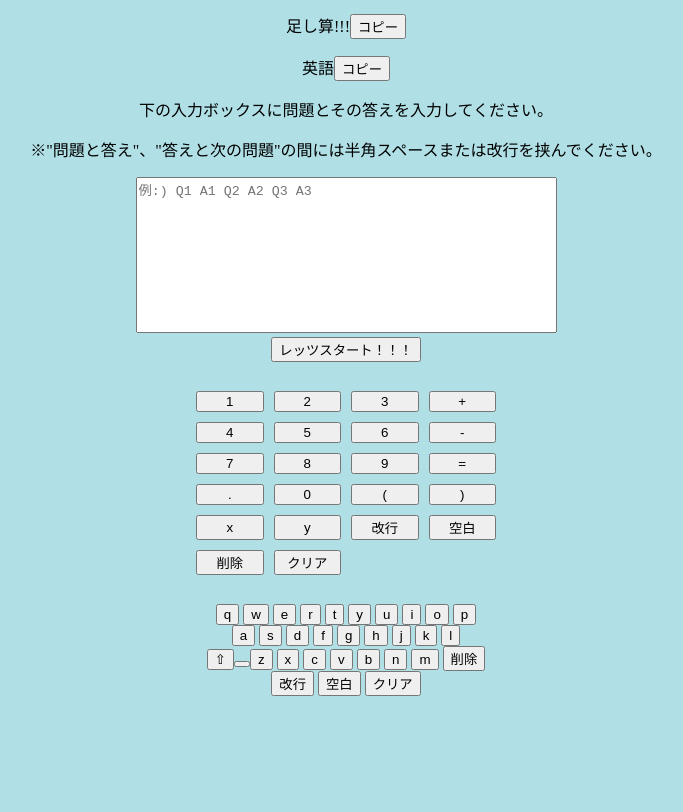
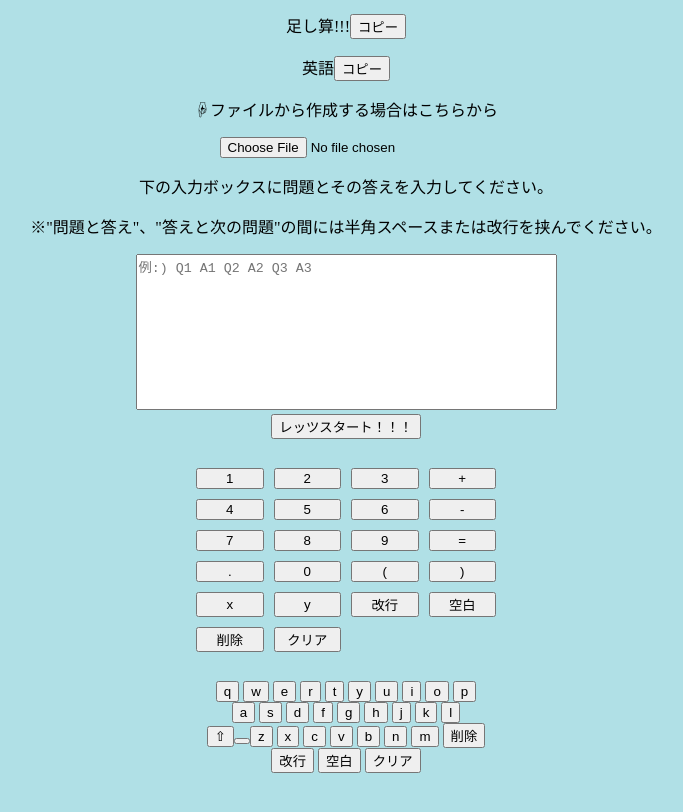
Before and after one commit to HK1118/wordbook, a plain HTML site: page start.html in a window 1280 px wide. Shown: the part 116-928 px from the top of the page, without its empty margins (294-977 px from the left). Before the commit the page ends 856 px from the top, so only its background shows below. Drawn offline with Linux system fonts and the light colour scheme.

Commit message:
start.htmlにファイル選択を追加

```diff
--- a/start.html
+++ b/start.html
@@ -23,6 +23,7 @@
         .hidden{
             display: none;
         }
+
     </style>
     <script>
         document.addEventListener('DOMContentLoaded', (event) => {
@@ -41,6 +42,8 @@
     <p>(10) <input type="submit" value="コピー" onclick="buttonClick10()"></p>  -->
     <p>足し算!!!<input type="submit" value="コピー" onclick="copy_word()"></p>
     <p>英語<input type="submit" value="コピー" onclick="Japanese_English()"></p>
+    <p>☟ファイルから作成する場合はこちらから</p>
+    <input type="file" id="file" onchange="fileRead(event)"><br>
     <p>下の入力ボックスに問題とその答えを入力してください。</p>
     <p>※"問題と答え"、"答えと次の問題"の間には半角スペースまたは改行を挟んでください。</p>
     <textarea id="input_text" placeholder="例:) Q1 A1 Q2 A2 Q3 A3" rows="10" cols="50"></textarea><br>
--- a/start.js
+++ b/start.js
@@ -32,6 +32,20 @@ function copy_word() {
 
 function buttonClick2525() {
     window.location.replace('Q.html');
+}
+
+function fileRead(event){
+    const file = event.target.files[0];
+    if(file){
+        const reader = new FileReader();
+        reader.onload =function(e){
+            const contents = e.target.result;
+            document.getElementById('input_text').value = contents;
+        };
+        reader.readAsText(file);
+    } else{
+        alert('ファイルが読み込めません');
+    }
 }
 
 function start() {
```
